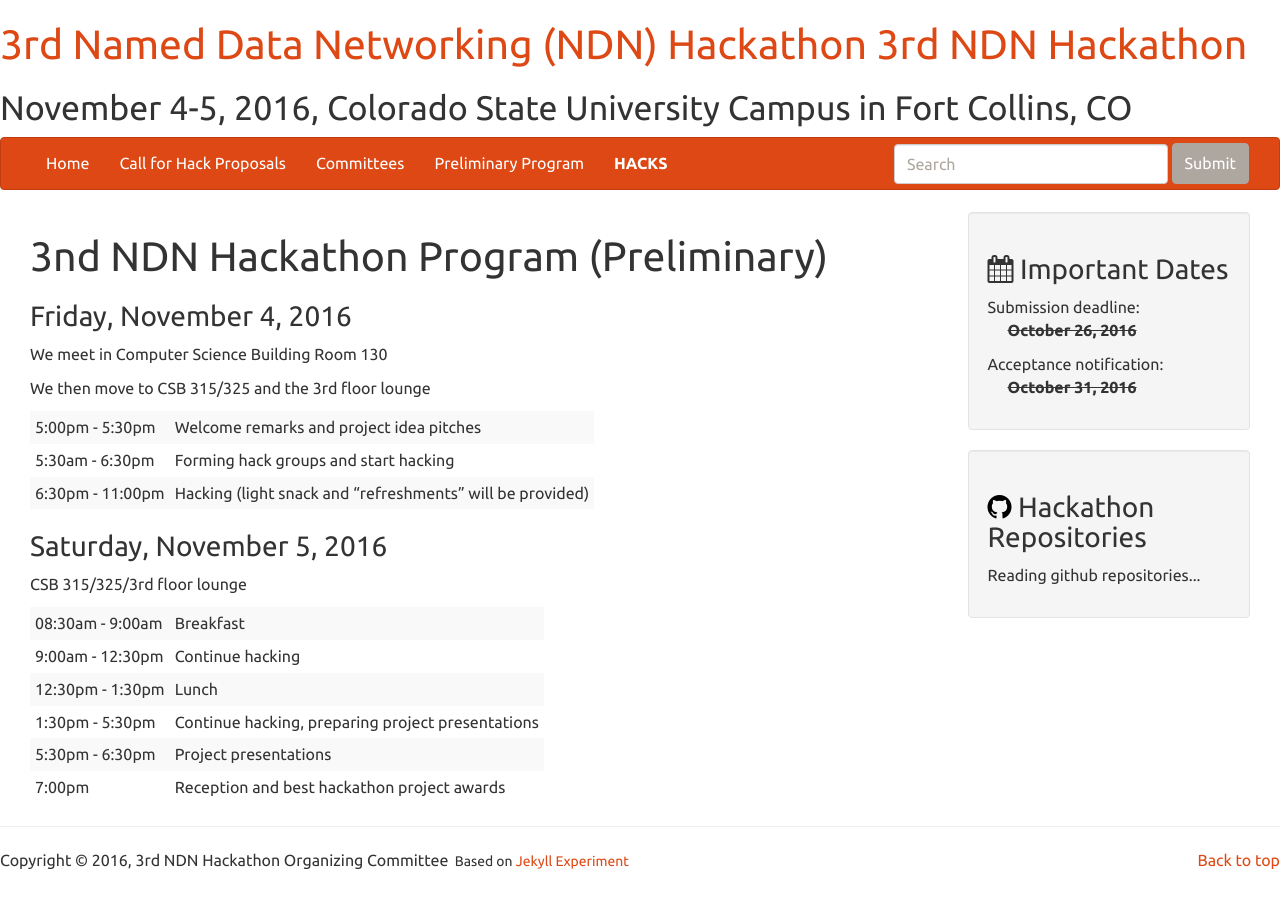
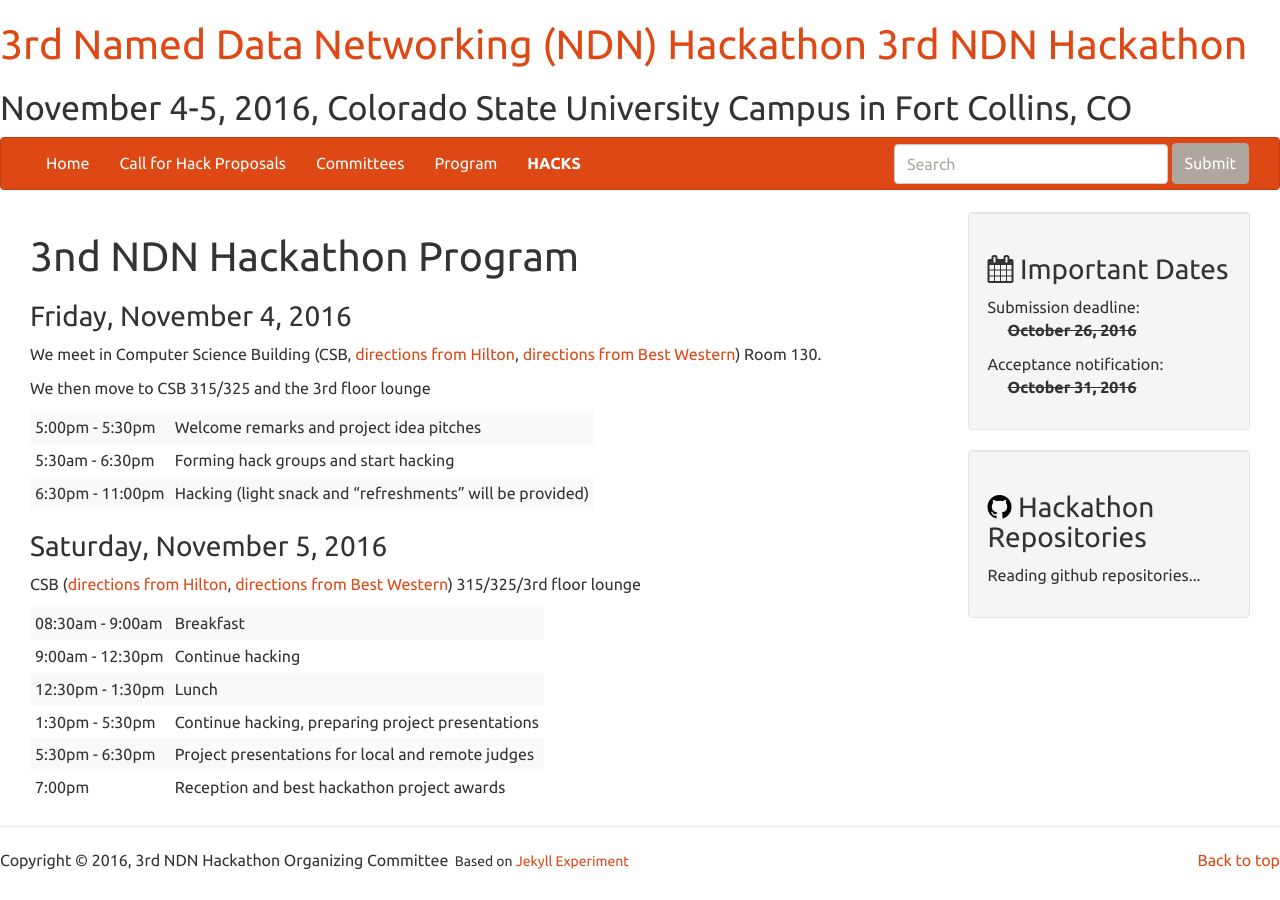
Before and after one commit to 3rd-ndn-hackathon/3rd-ndn-hackathon.github.io, a Jekyll site: the page built from program.md, in a window 1280 px wide. Built offline with Jekyll 4.4.1, drawn with Linux system fonts in a browser that asks for light colours; comment, search, counter and statistics services are not loaded.

Commit message:
Finalizing program

```diff
--- a/_config.yml
+++ b/_config.yml
@@ -42,7 +42,7 @@ navbar_list:
   link: /cfh.html
 - name: Committees
   link: /committees.html
-- name: Preliminary Program
+- name: Program
   link: /program.html
 - name: <b>HACKS</b>
   link: /hacks.html
--- a/program.md
+++ b/program.md
@@ -1,11 +1,14 @@
 ---
 layout: page
-title: 3nd NDN Hackathon Program (Preliminary)
+title: 3nd NDN Hackathon Program
 ---
+
+
+
 
 ### Friday, November 4, 2016
 
-We meet in Computer Science Building Room 130
+We meet in Computer Science Building (CSB, [directions from Hilton](https://goo.gl/maps/TqmjQFrAyNA2){: target="_blank"}, [directions from Best Western](https://goo.gl/maps/yj6ppE1p9Yq){: target="_blank"}) Room 130.
 
 We then move to CSB 315/325 and the 3rd floor lounge
 
@@ -17,12 +20,12 @@ We then move to CSB 315/325 and the 3rd floor lounge
 
 ### Saturday, November 5, 2016
 
-CSB 315/325/3rd floor lounge
+CSB ([directions from Hilton](https://goo.gl/maps/TqmjQFrAyNA2){: target="_blank"}, [directions from Best Western](https://goo.gl/maps/yj6ppE1p9Yq){: target="_blank"}) 315/325/3rd floor lounge
 
 {:.table-condensed .table-striped .table-hover .program}
 08:30am - 9:00am | Breakfast
 9:00am - 12:30pm | Continue hacking
 12:30pm - 1:30pm | Lunch
 1:30pm - 5:30pm | Continue hacking, preparing project presentations
-5:30pm - 6:30pm | Project presentations
+5:30pm - 6:30pm | Project presentations for local and remote judges
 7:00pm | Reception and best hackathon project awards
```
Also changed, not shown: index.md (+1 -0 lines).
